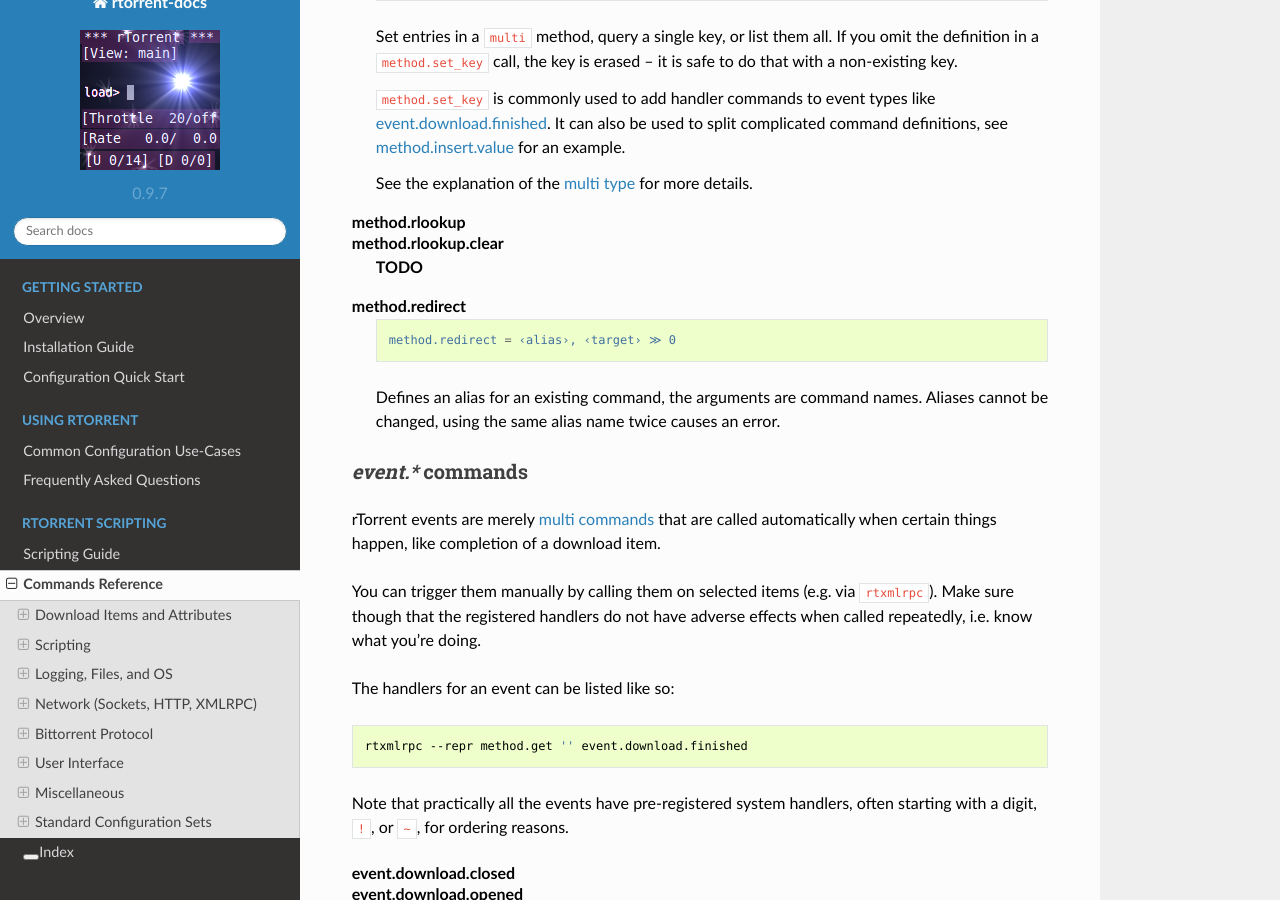
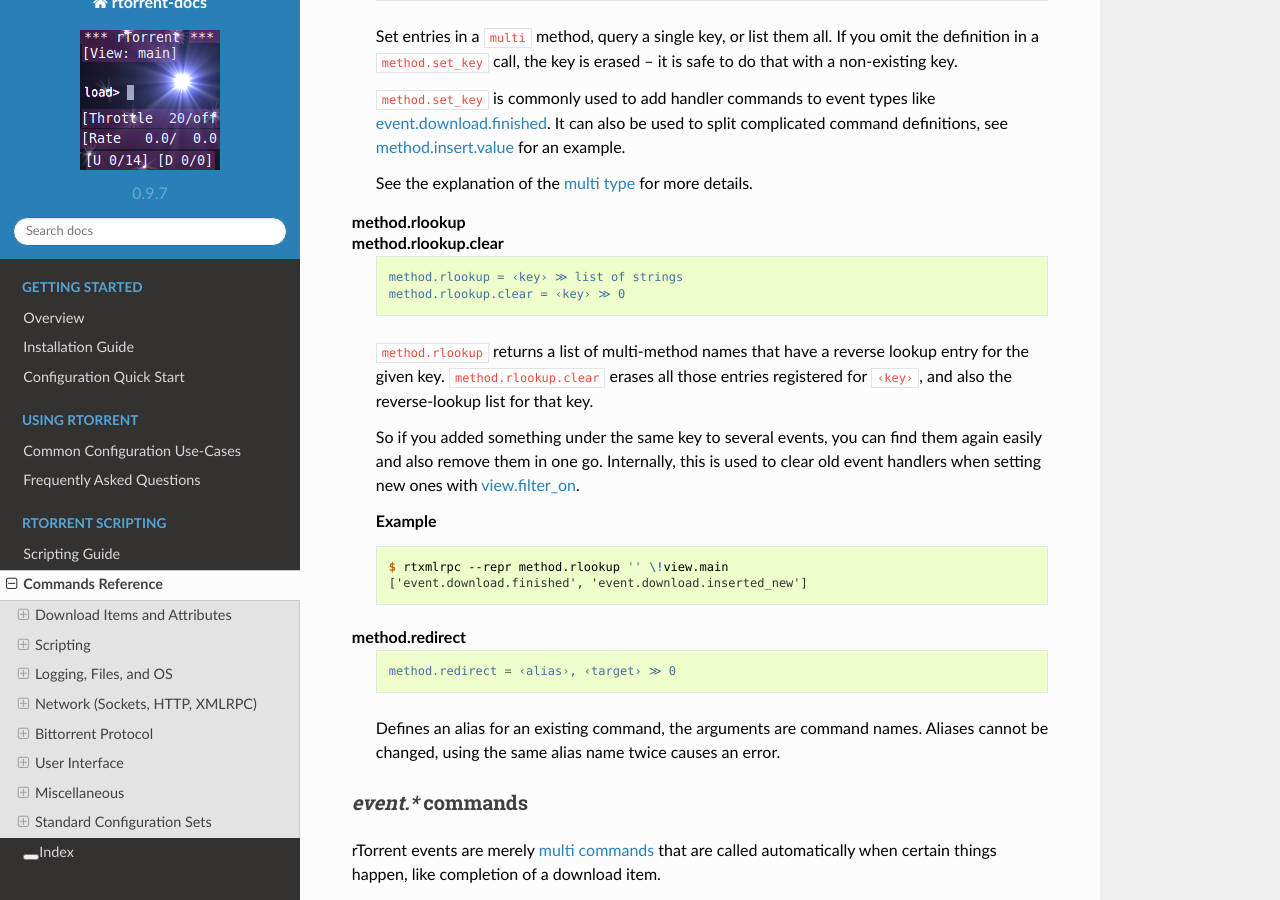
Before and after one commit to rtorrent-community/rtorrent-docs, a Sphinx documentation site: the page built from docs/cmd-ref.rst, in a window 1280 px wide and 900 px high, scrolled down 33315 px. Built offline with Sphinx 7.4.7 and the Read the Docs theme 2.0.0, drawn with Linux system fonts in a browser that asks for light colours.

Commit message:
mystery of 'rlookup' solved

```diff
--- a/docs/include-cmd-scripting.rst
+++ b/docs/include-cmd-scripting.rst
@@ -186,7 +186,27 @@
     method.rlookup
     method.rlookup.clear
 
-        **TODO**
+        .. code-block:: ini
+
+            method.rlookup = ‹key› ≫ list of strings
+            method.rlookup.clear = ‹key› ≫ 0
+
+        ``method.rlookup`` returns a list of multi-method names
+        that have a reverse lookup entry for the given key.
+        ``method.rlookup.clear`` erases all those entries registered for ``‹key›``,
+        and also the reverse-lookup list for that key.
+
+        So if you added something under the same key to several events,
+        you can find them again easily and also remove them in one go.
+        Internally, this is used to clear old event handlers when setting
+        new ones with :term:`view.filter_on`.
+
+        .. rubric:: Example
+
+        .. code-block:: console
+
+            $ rtxmlrpc --repr method.rlookup '' \!view.main
+            ['event.download.finished', 'event.download.inserted_new']
 
 
     method.redirect
--- a/docs/scripting.rst
+++ b/docs/scripting.rst
@@ -170,7 +170,8 @@
    Note that many internal entries in multi commands used by the system are prefixed
    with either ``!`` or ``~``, to push them to the front or end of the processing order.
 
-   **TODO** rlookup?!
+   The ``rlookup`` flag enables a reverse index from method keys to method names.
+   See :term:`method.rlookup` for more details on that.
 
    .. seealso::
 
```
